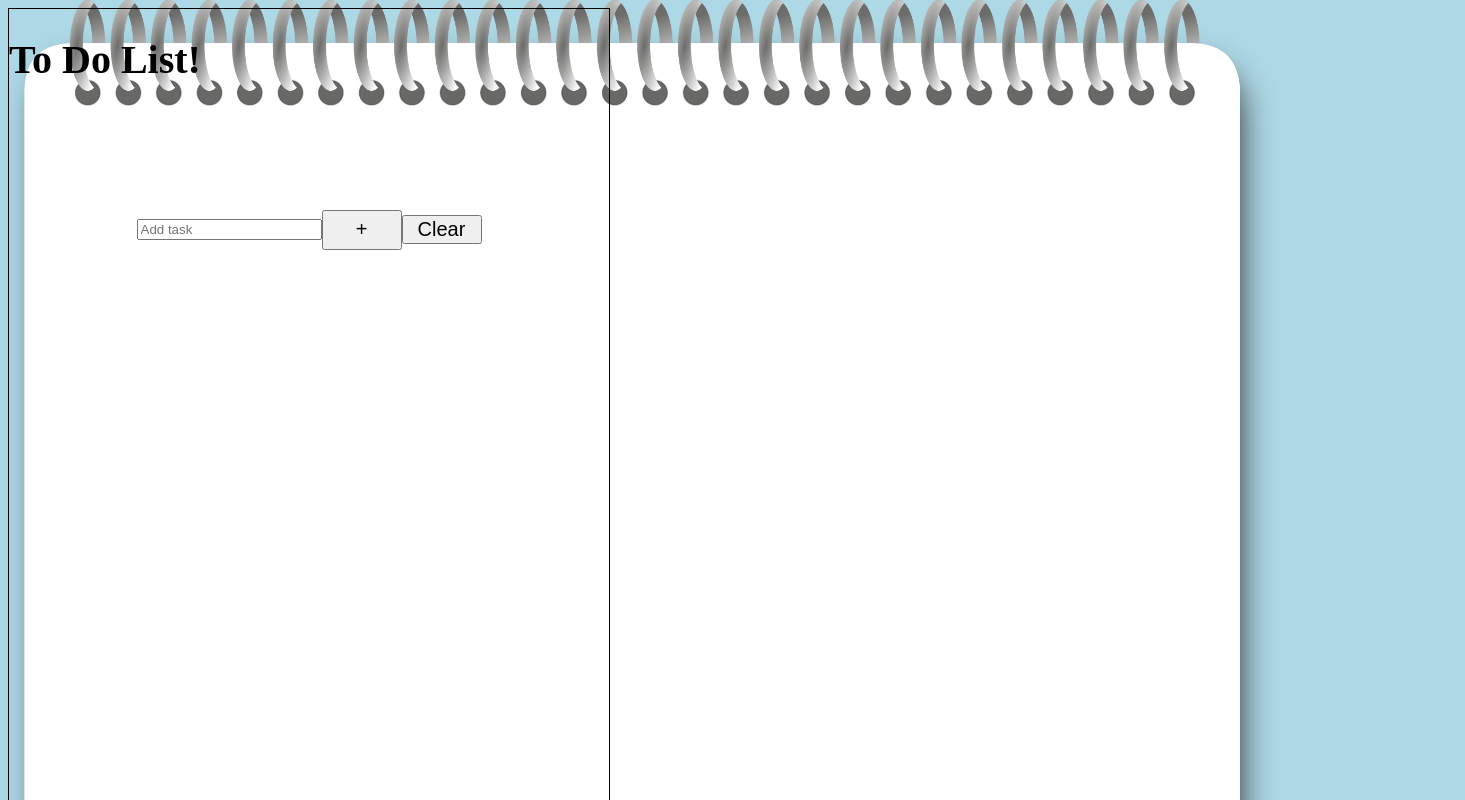
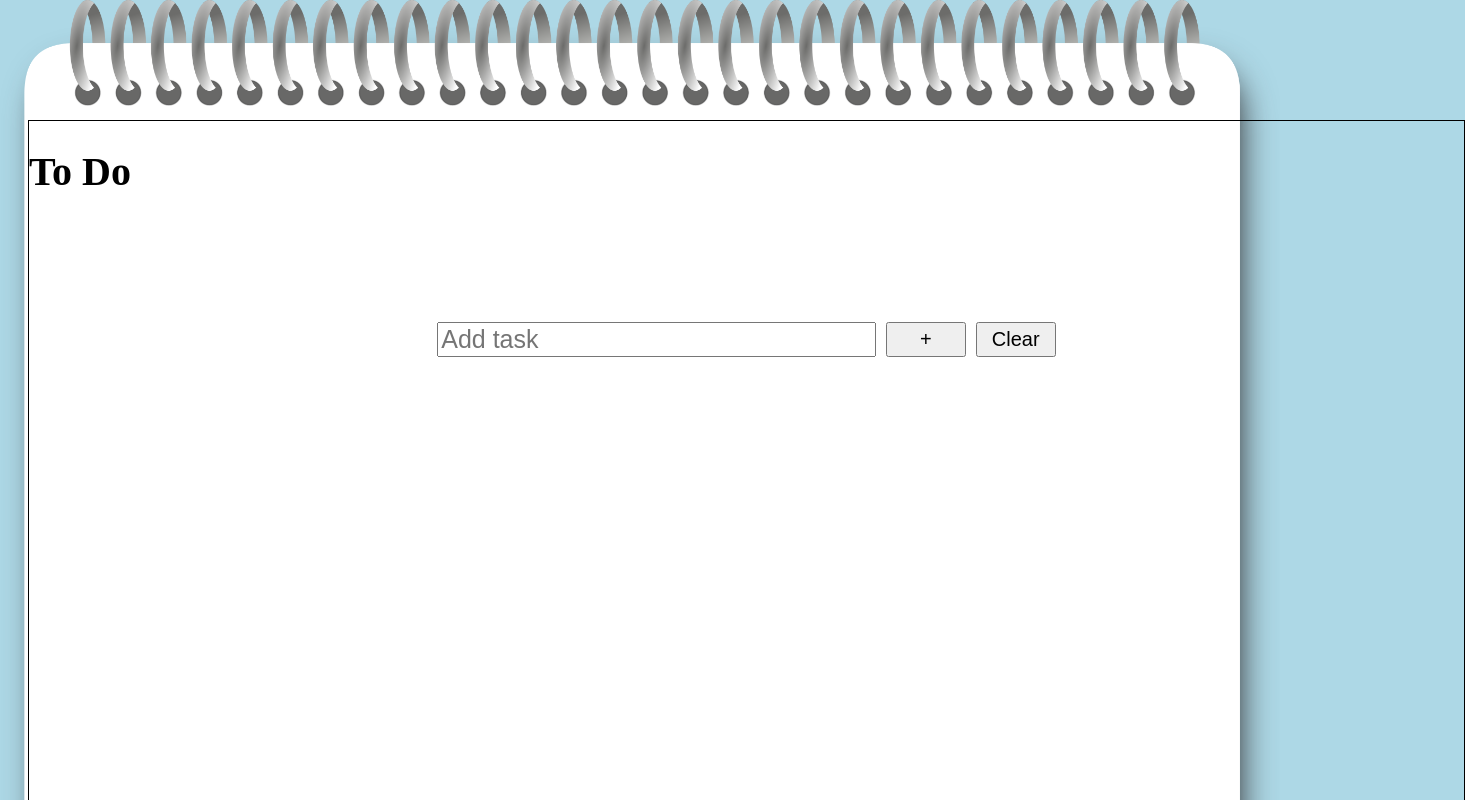
Before and after one commit to ivennm/to-do-list-app, a plain HTML site: page index.html in a window 1280 px wide. Shown: the top 800 px of the page, 1465 px wide, since content can reach past the window. Drawn offline with Linux system fonts and the light colour scheme.

Commit message:
desktop fix attempt

```diff
--- a/index.css
+++ b/index.css
@@ -11,18 +11,18 @@ body {
 
 main {
     border: 1px solid black;
-    height: 884px;
-    width: 600px;
+    height: 1000px;
+    width: 1435px;
+    margin-left: 20px;
+    margin-top: 120px;
 }
-
-
-
 
 .newItemEntry {
     display: flex;
     justify-content: center;
     align-items: center;
     margin-top: 100px;
+    gap: 10px;
 }
 
 #newItem {
@@ -32,11 +32,16 @@ main {
     height: fit-content;
 
 }
+input {
+    width: 30%;
+    height: fit-content;
+    font-size: 25px;
+}
 
 .addBtn {
     font-size: 20px;
     width: 80px;
-    height: 40px;
+    height: 35px;
 }
 
 
@@ -49,15 +54,20 @@ main {
 
 .listTitle {
     display: flex;
-    align-items: center;
     font-size: 20px;
-    gap: 40px;
 
 }
 
 .clearBtn {
     font-size: 20px;
     width: 80px;
+    height: 35px;
+}
+
+.listContainer ul {
+    list-style-type: none;
+    font-size: 24px;
+    gap: 0px;
 }
 
 
@@ -86,7 +96,7 @@ main {
     .listTitle {
         display: flex;
         justify-content: center;
-        margin-top: 20px;
+        margin-top: 18px;
     }
 
 
--- a/index.html
+++ b/index.html
@@ -13,7 +13,7 @@
         <div class="image-background">
 
             <div class="listTitle">
-                <h1 class="title">To Do List!</h1>
+                <h1 class="title">To Do</h1>
             </div>
 
             <section class="newItemEntry">
```
